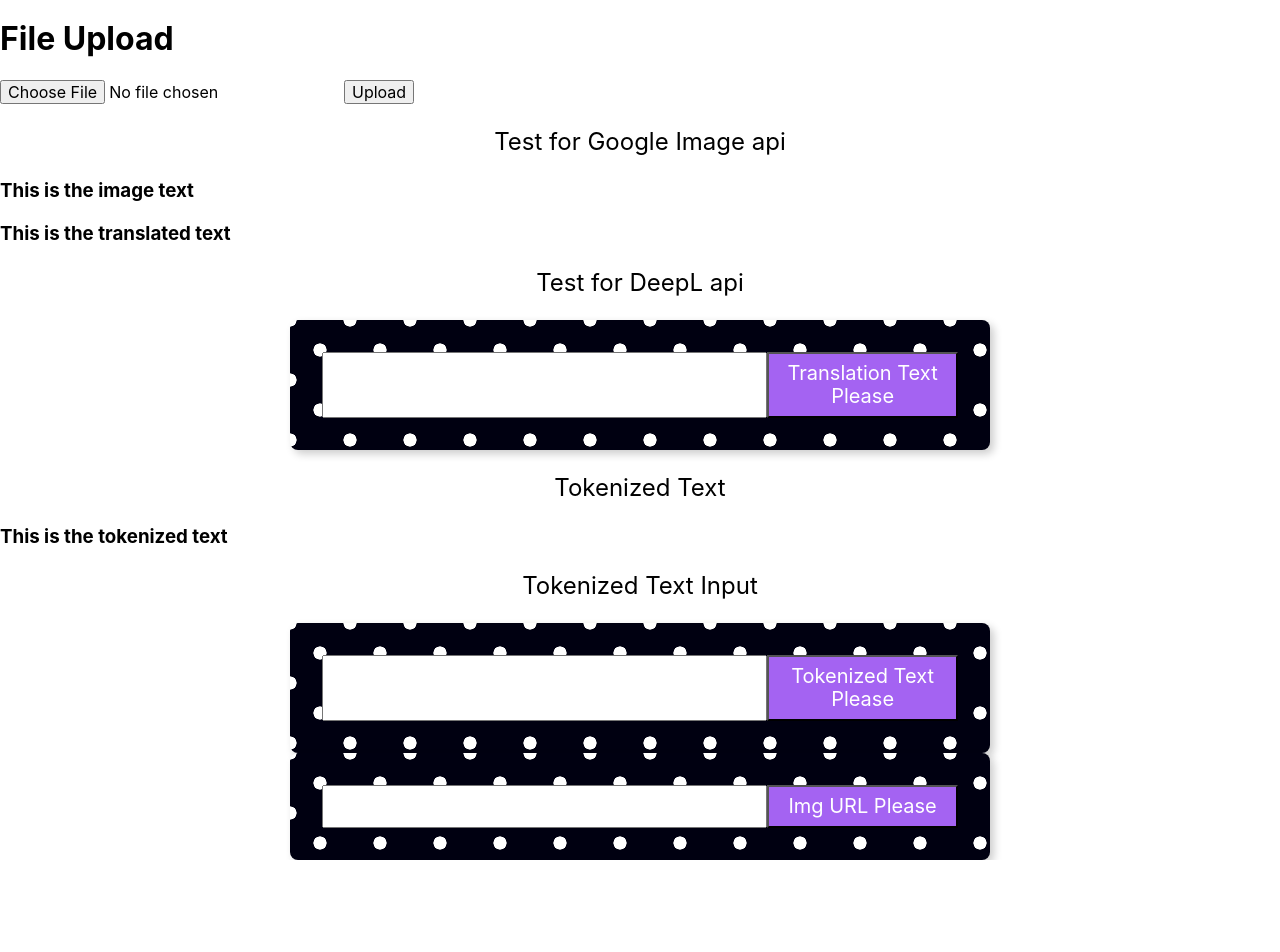
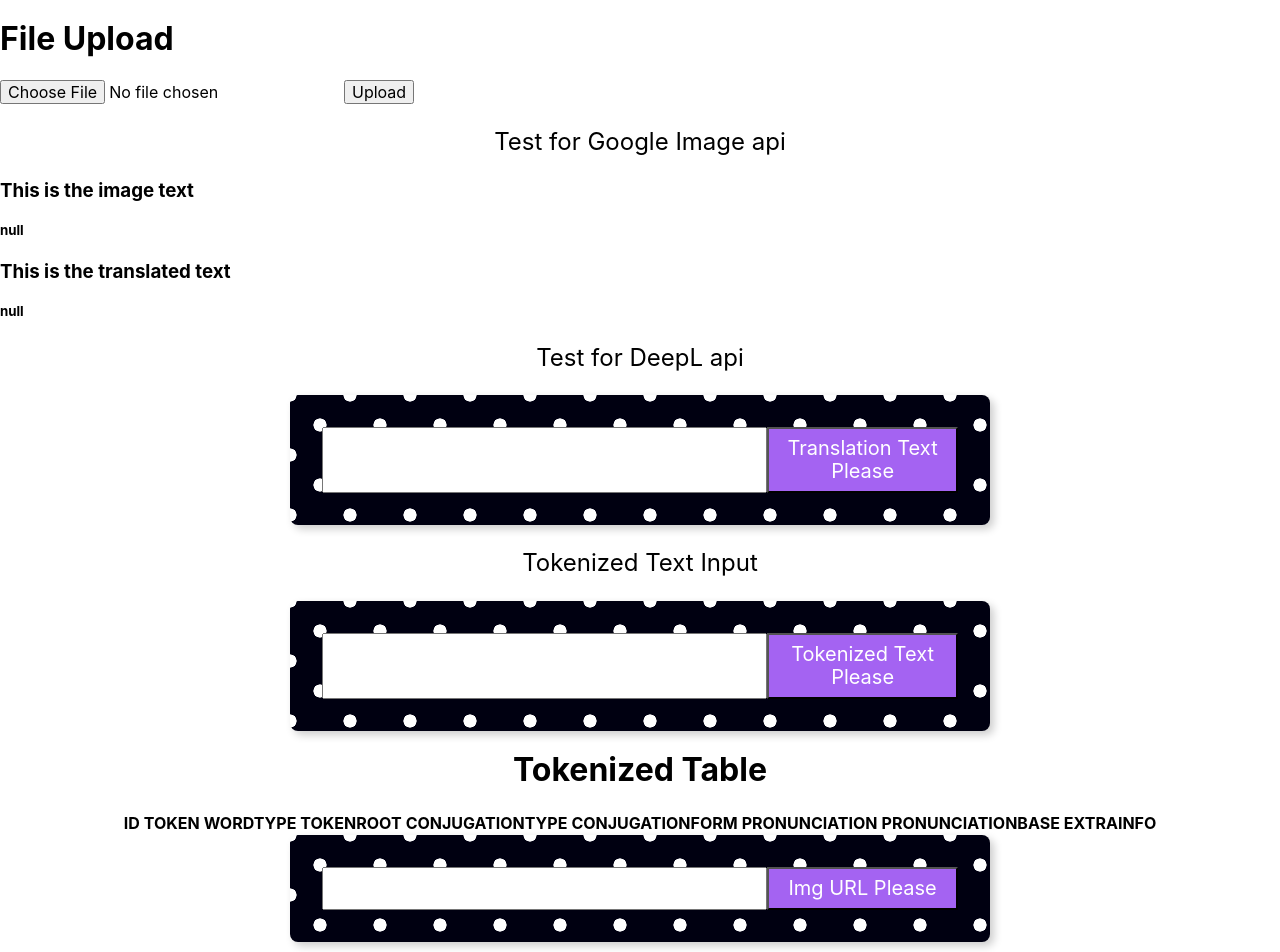
Before and after one commit to Adrianchin/image-to-text, a React (Create React App) app: page / in a window 1280 px wide. Shown: the top 952 px of the page. Before the commit the page ends 860 px from the top, so only its background shows below. Built offline with nearby package versions, Linux system fonts and the light colour scheme.

Commit message:
Tokenizer Update Working!

```diff
--- a/src/App.js
+++ b/src/App.js
@@ -3,7 +3,7 @@ import ImageSubmit from './components/imageinput/ImageSubmit';
 import LinkSubmittal from './components/imageinput/LinkSubmittal';
 import TextToDeepL from './components/TextToDeepL';
 import ImageDisplay from './components/ImageDisplay';
-import Tokenizer from './components/Tokenizer';
+import Tokenizer from './components/Tokenizer/Tokenizer';
 import 'tachyons';
 import './App.css';
 
@@ -13,25 +13,25 @@ you want to use consol log (or other stuff inside code)
 outside the function, otherwise it will return with async properties*/
 
   //Displays the image URL of the picture. I think I need so we dont display the image in a moving text
-  const [imageURL, setImageURL] = useState('');
+  const [imageURL, setImageURL] = useState(null);
 
   //Required to move image size from child to parent in upload
-  const [uploadOriginalImageSize, setUploadOriginalImageSize] = useState('');
+  const [uploadOriginalImageSize, setUploadOriginalImageSize] = useState(null);
   //Required to move image size from child to parent in link
-  const [linkOriginalImageSize, setLinkOriginalImageSize] = useState('');
+  const [linkOriginalImageSize, setLinkOriginalImageSize] = useState(null);
   //Required to trigger image function from uploaded image
   const [uploadImagePath, setUploadImagePath] = useState(false);
   //Required to trigger image function from link submitted image
   const [linkImagePath, setLinkImagePath] = useState(false);
   //required to send the box from the back end. Can't use the other box as I do not want to upload box and render before updating box again
-  const [uploadBox, setUploadBox] = useState("");
+  const [uploadBox, setUploadBox] = useState(null);
   //required to send the box from the back end. Can't use the other box as I do not want to upload box and render before updating box again
-  const [linkBox, setLinkBox] = useState("");
+  const [linkBox, setLinkBox] = useState(null);
 
   //Displays translated text from DeepL
-  const [translatedText, setTranslatedText] = useState('');
+  const [translatedText, setTranslatedText] = useState(null);
   //Displays to user what is on the image
-  const [imageText, setImageText] = useState("");
+  const [imageText, setImageText] = useState(null);
 
 
 
--- a/src/components/Tokenizer.jsx
+++ /dev/null
@@ -1,70 +0,0 @@
-import React, {useState} from 'react';
-
-function Tokenizer() {
-
-    //Text Input for Json.
-    const [textInput, setTextInput] = useState('');
-    const [tokenizedText, setTokenizedText] = useState('');
-
-    function onTextSubmit() {
-        let textForTokenizing = JSON.stringify({
-        text: textInput
-        });
-
-        async function fetchTokenization() {
-        const response = await fetch(`http://localhost:3000/tokenizetext`, {
-            method: "POST",
-            headers: {'Content-Type': 'application/json'},
-            body: textForTokenizing
-        })
-        const tokenizedText = await response.json();
-        setTokenizedText(tokenizedText);
-        console.log(tokenizedText);
-        };
-        fetchTokenization();
-    };
-
-  const onTextButtonSubmit = () => {
-    onTextSubmit();
-  };
-
-  const onTextInput = (event) => {
-    setTextInput(event.target.value);
-  };
-
-
-  return(
-    <div>
-        <p className = 'f3 center'>
-        Tokenized Text
-        </p>
-            <div>
-                <h3>{`This is the tokenized text`}</h3>
-                <h5>{`${tokenizedText}`}</h5>
-            </div>
-        <div>
-        <p className = 'f3 center'>
-          Tokenized Text Input
-        </p>
-            <div className='center'>
-                <div
-                className='form center pa4 br3 shadow-5'
-                >
-                <input
-                className='f4 pa2 w-70 center'
-                type='text'
-                onChange={onTextInput}/>
-                <button
-                className='w-30 grow f4 link ph3 pv2 dib white bg-light-purple'
-                onClick={onTextButtonSubmit}
-                >
-                    Tokenized Text Please
-                </button>
-                </div>
-            </div>
-        </div>
-    </div>
-  )
-};
-
-export default Tokenizer;
--- /dev/null
+++ b/src/components/Tokenizer/Components/TokenTextTable.jsx
@@ -0,0 +1,76 @@
+import React from "react";
+
+function TokenTextTable(props) {
+  const tokenizedText = props.tokenizedText;
+
+  function renderHeader() {
+    let headerElement = [
+      "id",
+      "token",
+      "wordType",
+      "tokenRoot",
+      "conjugationType",
+      "conjugationForm",
+      "pronunciation",
+      "pronunciationBase",
+      "extraInfo"
+    ];
+    //renders the headers
+    return headerElement.map((key, index) => {
+      return <th key={index}>{key.toUpperCase()}</th>;
+    });
+  }
+  //renders the body of the table
+  function renderBody() {
+    //use the && so it only runs when the data is returned so no errors occur
+    return (
+      tokenizedText &&
+      tokenizedText.map(
+        ({
+          id,
+          token,
+          wordType,
+          tokenRoot,
+          conjugationType,
+          conjugationForm,
+          pronunciation,
+          pronunciationBase,
+          extraInfo,
+        }) => {
+          //arrow function means "do this when react detets updates"
+          return (
+            <tr key={id}>
+              <td>{id}</td>
+              <td>{token}</td>
+              <td>{wordType}</td>
+              <td>{tokenRoot}</td>
+              <td>{conjugationType}</td>
+              <td>{conjugationForm}</td>
+              <td>{pronunciation}</td>
+              <td>{pronunciationBase}</td>
+              <td>{extraInfo}</td>
+            </tr>
+          );
+        }
+      )
+    );
+  }
+
+  return (
+    <>
+    <div className="center">
+      <h1 id="title">Tokenized Table</h1>
+      </div>
+    <div className="center">
+      <table id="tokenizedTable">
+        <thead>
+          <tr>{renderHeader()}</tr>
+        </thead>
+        <tbody>{renderBody()}</tbody>
+      </table>
+    </div>
+    </>
+  );
+}
+
+export default TokenTextTable;
```
